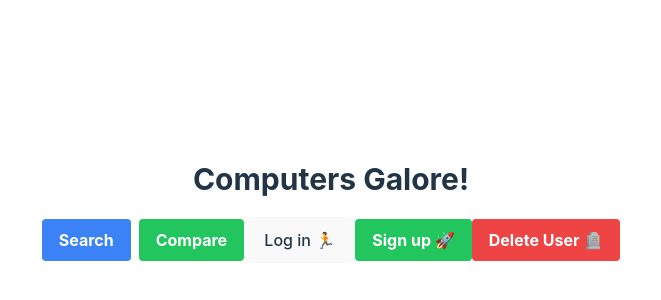
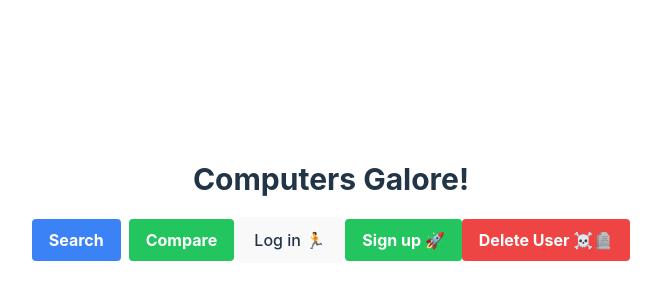
Before and after one commit to paultibe/computers-galore, a React (Vite) app in the folder src/frontend/: page / in a window 1280 px wide. Shown: the part 208-508 px from the top of the page, without its empty margins (309-970 px from the left). Built offline with nearby package versions, Linux system fonts and the light colour scheme.

Commit message:
Updated alert message on user deletion

```diff
--- a/src/frontend/src/App.tsx
+++ b/src/frontend/src/App.tsx
@@ -115,7 +115,7 @@ function Home() {
             }
 
             const responseData = await response.json();
-            alert(responseData.detail || "User deleted successfully.");
+            alert(responseData.detail + "User deleted successfully. All user reviews, searches, and compares have been deleted.");
             setDeleteModalActive(false);
         } catch (error) {
             console.error("Failed to delete user:", error);
@@ -158,7 +158,7 @@ function Home() {
                 onClick={() => setDeleteModalActive(true)}
                 className="bg-red-500 hover:bg-red-700 text-white font-bold py-2 px-4 rounded"
             >
-                Delete User 🪦
+                Delete User ☠️🪦
             </button>
             <DeleteUserModal
                 isOpen={deleteModalActive}
```
